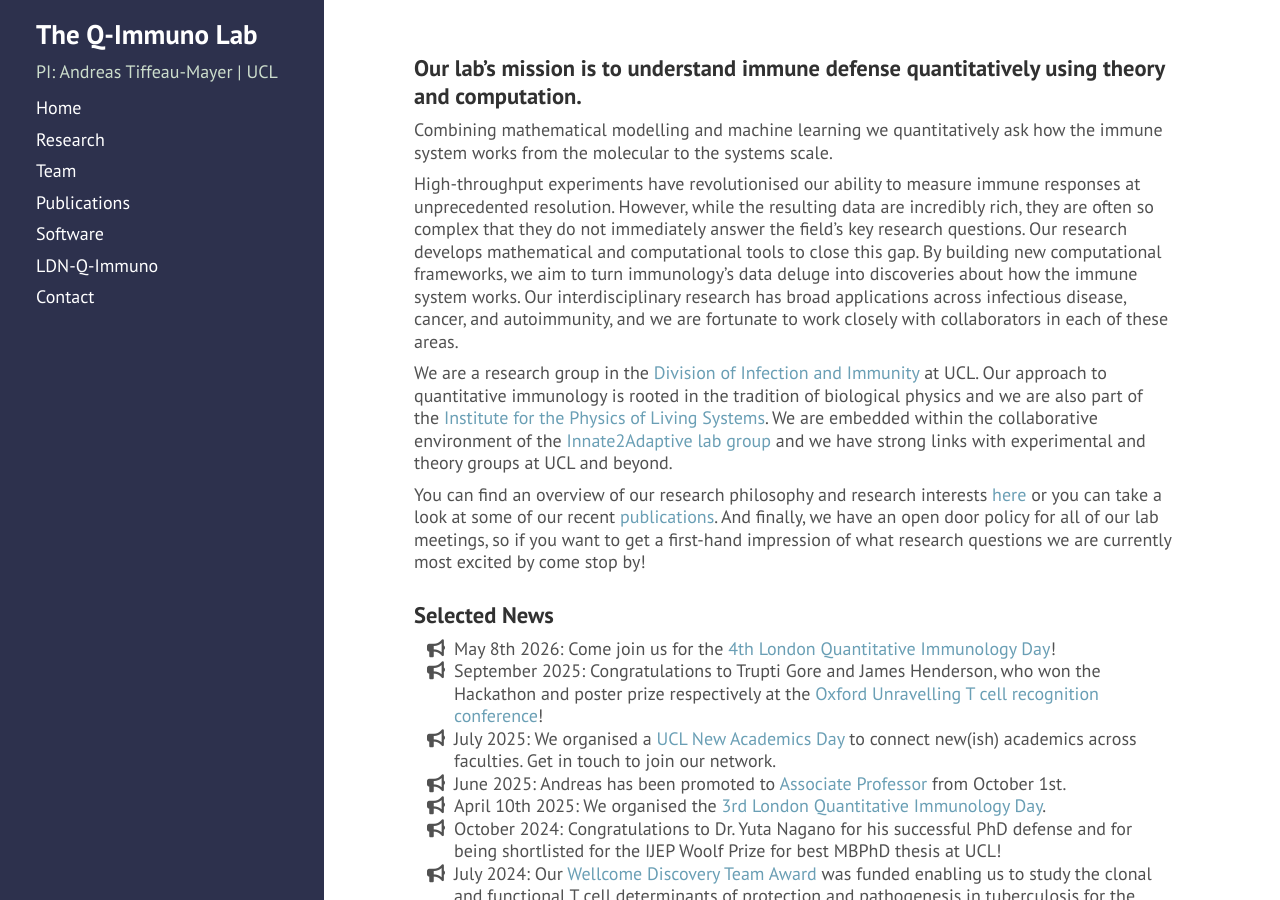
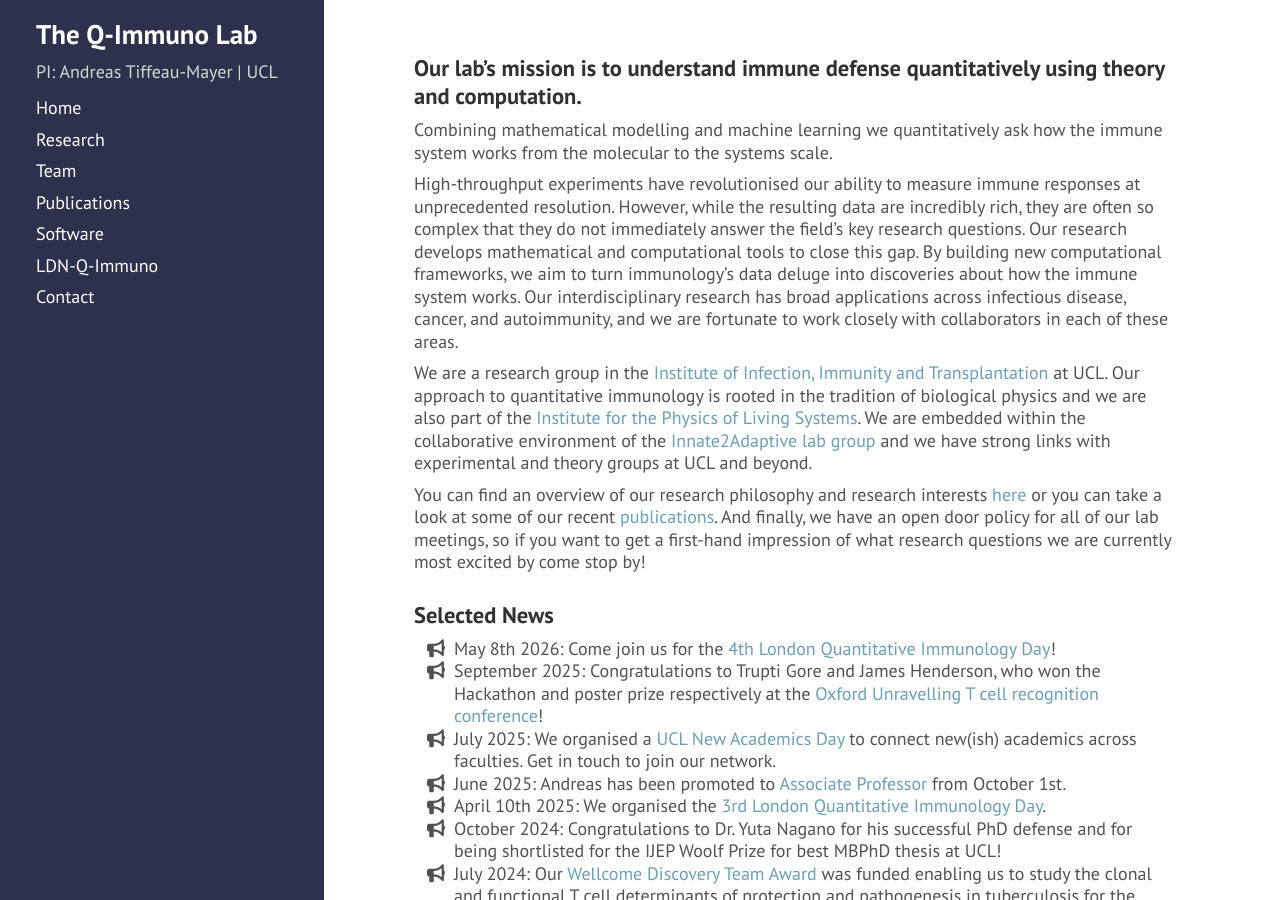
Before and after one commit to andim/andim.github.io, a Jekyll site: the page built from index.md, in a window 1280 px wide and 900 px high. Built offline with Jekyll 4.4.1, drawn with Linux system fonts in a browser that asks for light colours; nearby versions of some CDN libraries; a style sheet for code colours, icons or effects is not loaded.

Commit message:
institute name update

```diff
--- a/index.md
+++ b/index.md
@@ -10,7 +10,7 @@ Combining mathematical modelling and machine learning we quantitatively ask how
 
 High-throughput experiments have revolutionised our ability to measure immune responses at unprecedented resolution. However, while the resulting data are incredibly rich, they are often so complex that they do not immediately answer the field’s key research questions. Our research develops mathematical and computational tools to close this gap. By building new computational frameworks, we aim to turn immunology’s data deluge into discoveries about how the immune system works. Our interdisciplinary research has broad applications across infectious disease, cancer, and autoimmunity, and we are fortunate to work closely with collaborators in each of these areas.
 
-We are a research group in the [Division of Infection and Immunity](https://www.ucl.ac.uk/infection-immunity/) at UCL. Our approach to quantitative immunology is rooted in the tradition of biological physics and we are also part of the [Institute for the Physics of Living Systems](https://www.ucl.ac.uk/mathematical-physical-sciences/physics-living-systems). We are embedded within the collaborative environment of the [Innate2Adaptive lab group](https://www.innate2adaptive.uk/) and we have strong links with experimental and theory groups at UCL and beyond.
+We are a research group in the [Institute of Infection, Immunity and Transplantation](https://www.ucl.ac.uk/medical-sciences/divisions/infection-and-immunity) at UCL. Our approach to quantitative immunology is rooted in the tradition of biological physics and we are also part of the [Institute for the Physics of Living Systems](https://www.ucl.ac.uk/mathematical-physical-sciences/physics-living-systems). We are embedded within the collaborative environment of the [Innate2Adaptive lab group](https://www.innate2adaptive.uk/) and we have strong links with experimental and theory groups at UCL and beyond.
 
 You can find an overview of our research philosophy and research interests [here](https://qimmuno.com/research/) or you can take a look at some of our recent [publications](https://qimmuno.com/publications/). And finally, we have an open door policy for all of our lab meetings, so if you want to get a first-hand impression of what research questions we are currently most excited by come stop by!
 
```
